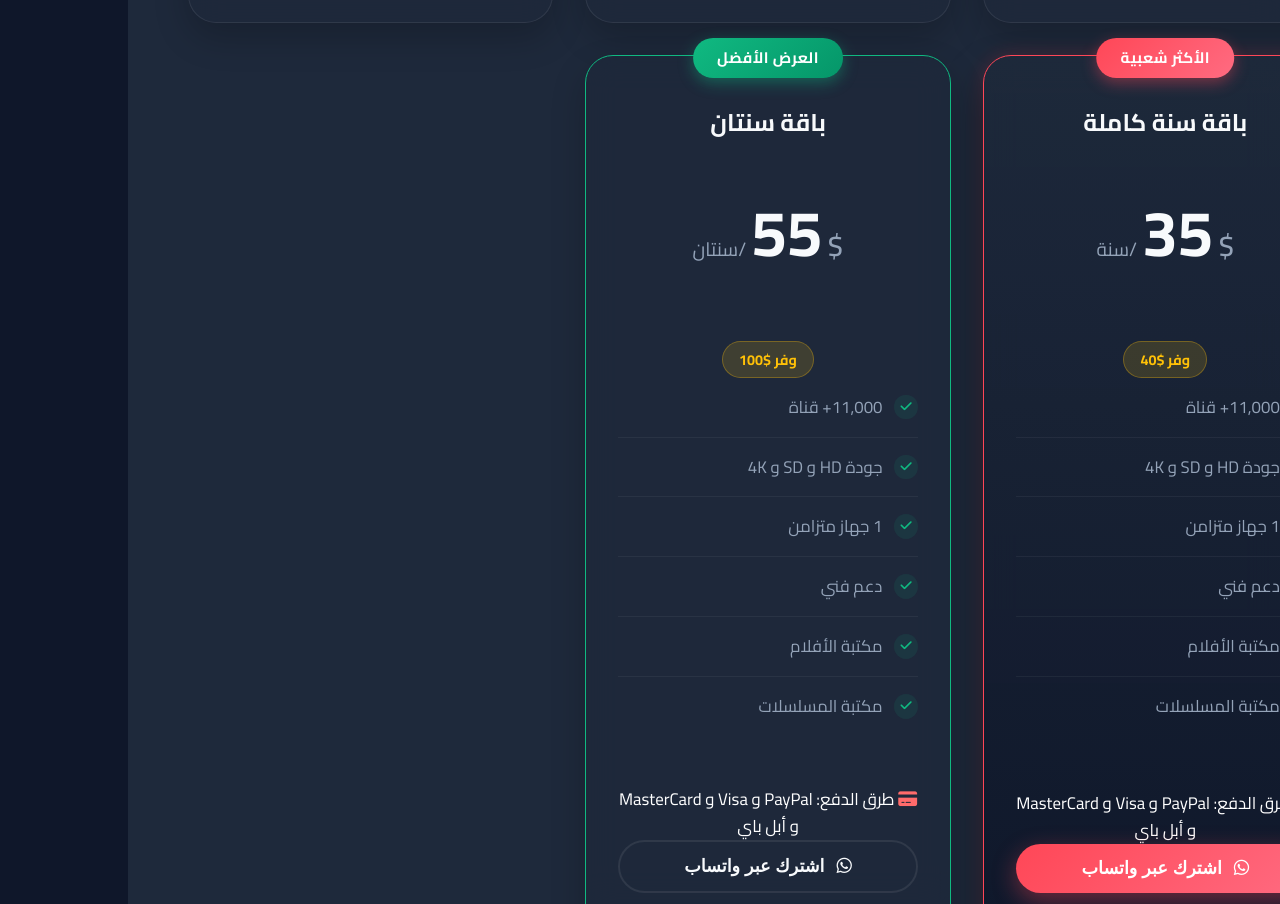
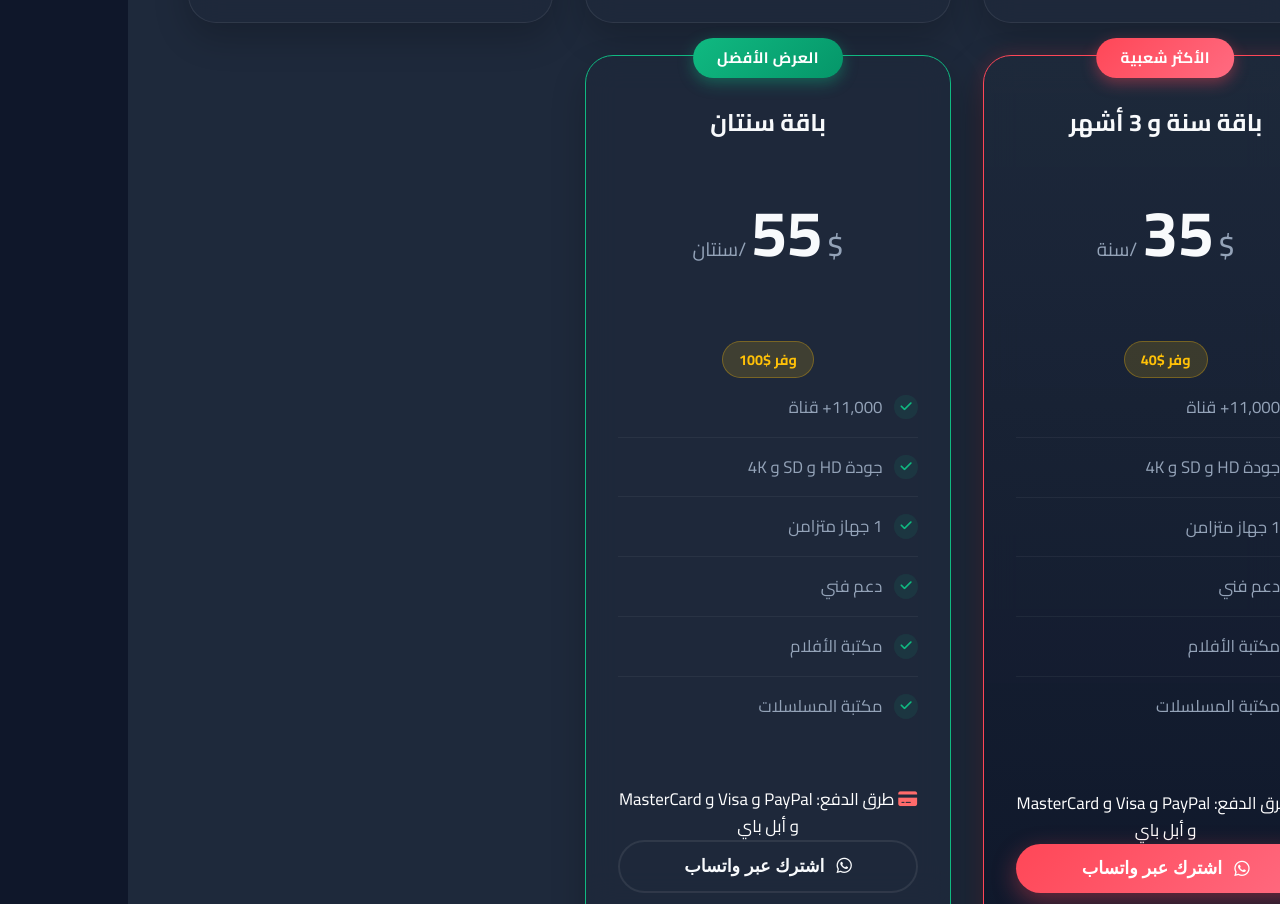
Before and after one commit to Hamza-Alajouri/joker-sport-iptv, a website: page index.html in a window 1280 px wide. Shown: the part 4246-5150 px from the top of the page. Drawn offline with Linux system fonts and the light colour scheme.

Commit message:
Update popular pricing package duration

```diff
--- a/index.html
+++ b/index.html
@@ -247,7 +247,7 @@
                 <div class="pricing-card popular">
                     <div class="popular-badge">الأكثر شعبية</div>
                     <div class="pricing-header">
-                        <h3>باقة سنة كاملة</h3>
+                        <h3>باقة سنة و 3 أشهر</h3>
                         <div class="price">
                             <span class="currency">$</span>
                             <span class="amount">35</span>
```
